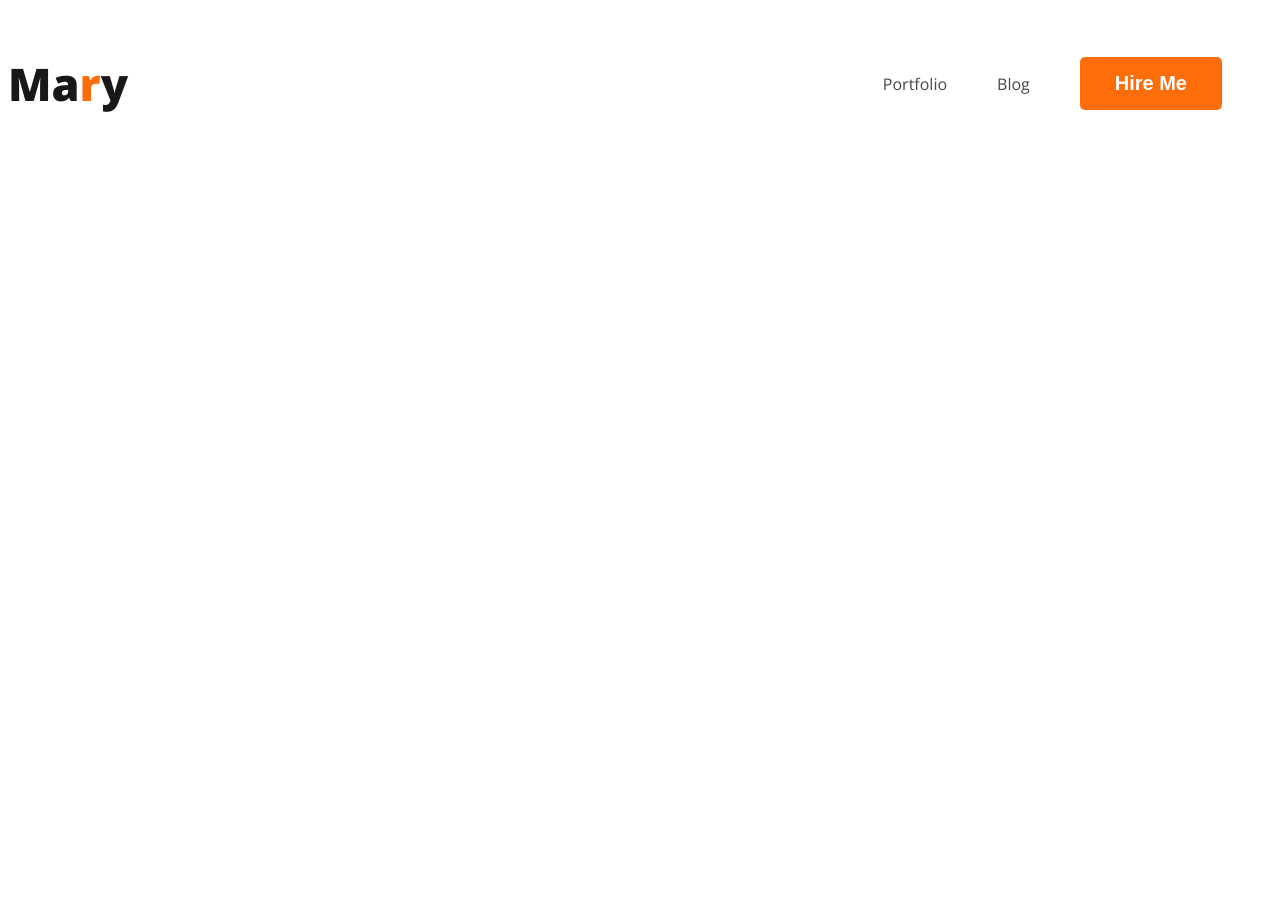
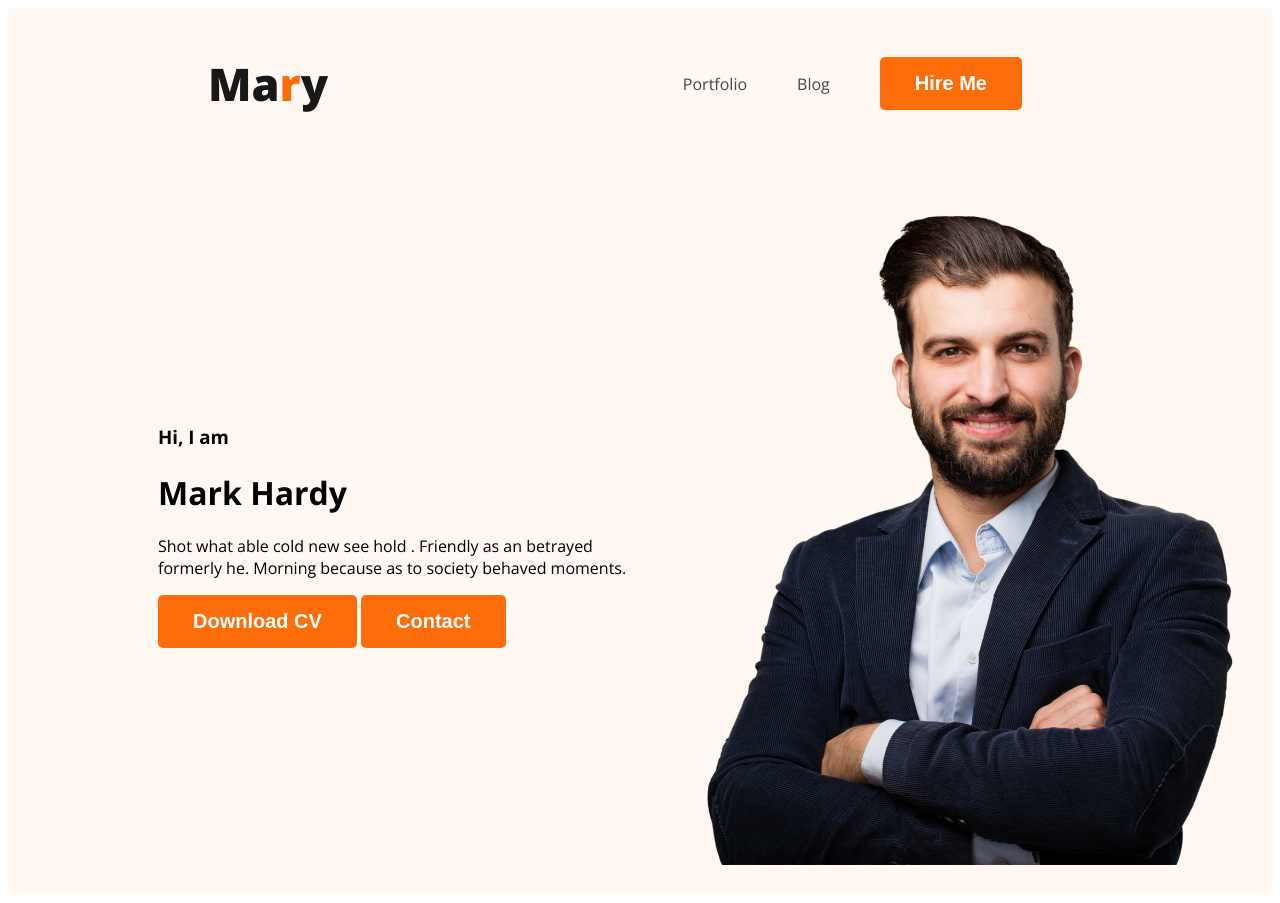
Before and after one commit to Sharif03/devoloperportfolio, a plain HTML site: page index.html in a window 1280 px wide. Before the commit the page ends 800 px from the top, so only its background shows below. Drawn offline with nearby package versions, Linux system fonts and the light colour scheme.

Commit message:
banner and profile pic added

```diff
--- a/index.html
+++ b/index.html
@@ -14,7 +14,7 @@
     <link rel="stylesheet" href="styles/portfolio.css" />
   </head>
   <body>
-    <header>
+    <header class="header">
       <nav>
         <h3 class="nav-title">Ma<span class="text-primary">r</span>y</h3>
         <ul>
@@ -23,6 +23,20 @@
           <li><button class="btn-primary">Hire Me</button></li>
         </ul>
       </nav>
+
+      <div class="banner">
+        <div>
+          <h3 class="banner-greeting">Hi, I am</h3>
+          <h1 class="banner-tittle">Mark Hardy</h1>
+          <p>
+            Shot what able cold new see hold . Friendly as an betrayed formerly
+            he. Morning because as to society behaved moments.
+          </p>
+          <button class="btn-primary">Download CV</button>
+          <button class="btn-primary">Contact</button>
+        </div>
+        <img src="images/hardy.png" alt="Developer Image" />
+      </div>
     </header>
     <main></main>
     <footer></footer>
--- a/styles/portfolio.css
+++ b/styles/portfolio.css
@@ -23,6 +23,7 @@ nav{
     display: flex;
     justify-content: space-between;
     align-items: center;
+    margin: 0 200px;
 }
 .nav-title{
     color: #181818;
@@ -41,3 +42,20 @@ nav a{
     text-decoration: none;
     color: #474747;
 }
+
+
+/* header related styles */
+.header{
+    background-color: #FFF8f3;
+
+}
+.banner {
+    padding: 30px 30px 30px 150px;
+    display: flex;
+    align-items: center;
+}
+.banner .profile-pic{
+    width: 500px;
+
+
+}
```
